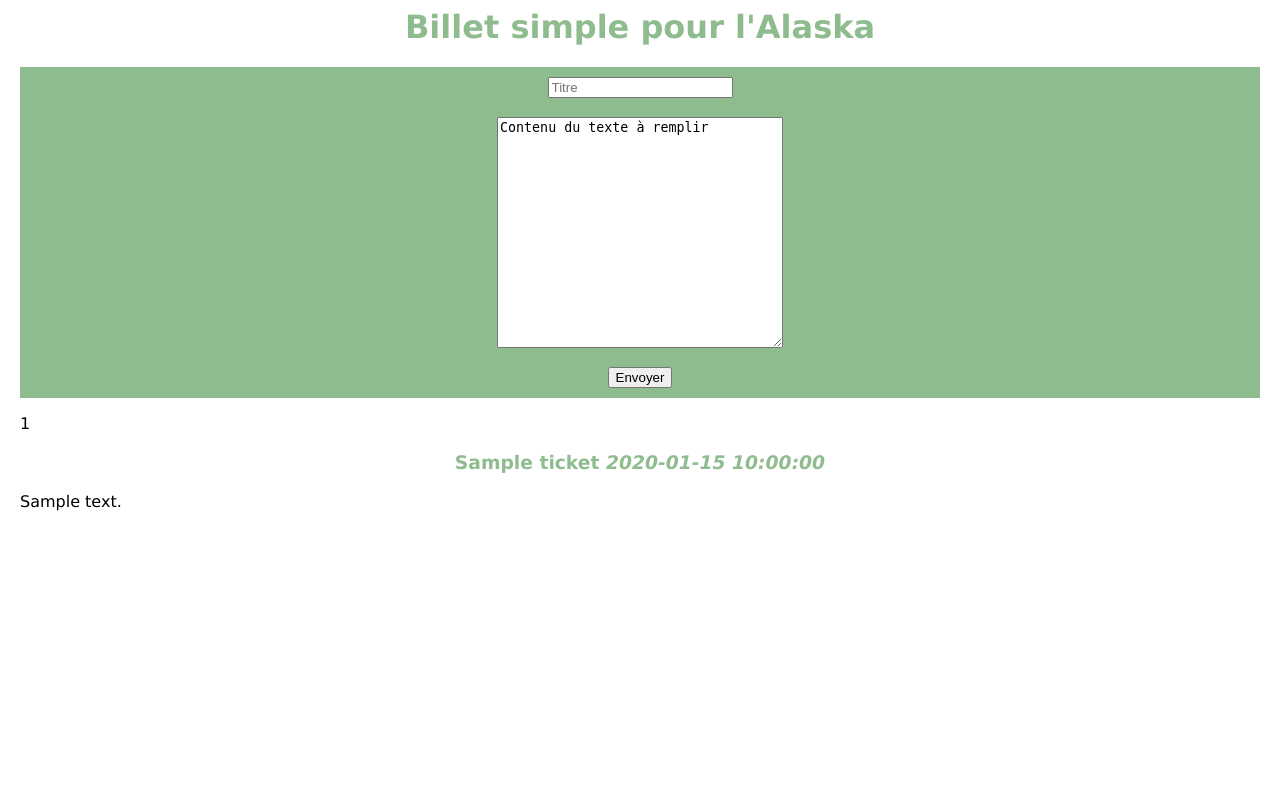
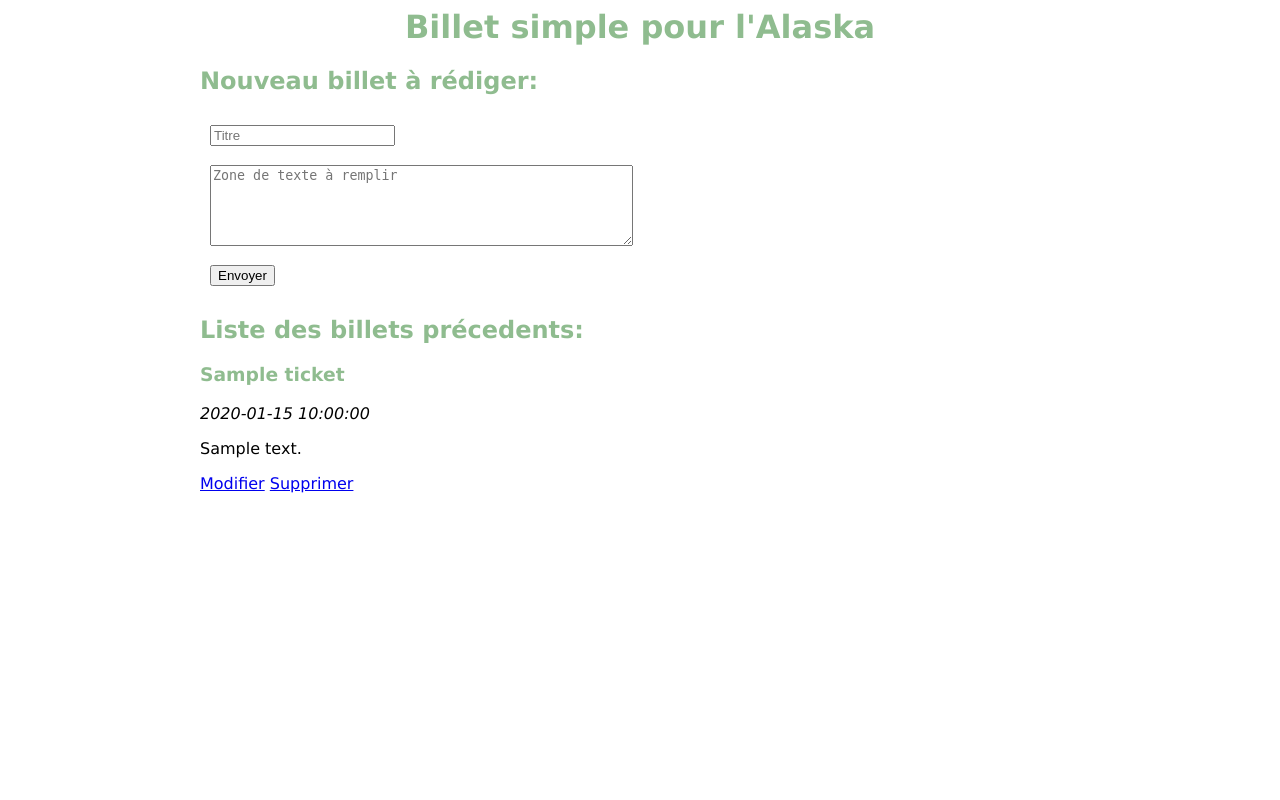
Before and after one commit to jyf-repo/blogForteroche, a PHP site: page /index.php in a window 1280 px wide. Run offline with PHP 8.4, Linux system fonts and the light colour scheme; tables that the repository leaves empty or names only in its code hold one stand-in row (values such as "Sample post").

Commit message:
fonction modifier posts et retouches de style

```diff
--- a/controller/backEnd.php
+++ b/controller/backEnd.php
@@ -16,3 +16,24 @@ function addNewPost($title, $content)
     $insertPost=$postManager->postInsert($title,$content);
     listPosts();
 }
+
+function deleteOldPost($postId)
+{
+    $postManager= new \jyfweb\blogForteroche\model\PostManager();
+    $deletePost=$postManager->postDelete($postId);
+    listPosts();
+}
+
+function showPostToModify($postId)
+{
+    $postManager= new \jyfweb\blogForteroche\model\PostManager();
+    $getPost=$postManager->postGet($postId);
+    listPosts();
+}
+
+function updateOldPost($postId,$title,$content)
+{
+    $postManager=new \jyfweb\blogForteroche\model\PostManager();
+    $modifyPost=$postManager->postModify($postId,$title,$content);
+    listPosts();
+}
--- a/index.php
+++ b/index.php
@@ -11,6 +11,19 @@ try
         {
             addNewPost($_POST['title'],$_POST['content']);
         }
+        if($_GET['action']=='delPost')
+        {
+            deleteOldPost($_GET['postId']);
+        }
+        if($_GET['action']=='correctionPost')
+        {
+            $correctionPost=$_GET['demande'];
+            showPostToModify($correctionPost);
+        }
+        if($_GET['action']=='updatePost')
+        {
+            updateOldPost($_GET['postId'],$_POST['title'], $_POST['content']);
+        }
     }
     else
     {
--- a/model/postManager.php
+++ b/model/postManager.php
@@ -7,11 +7,12 @@ require_once('dbConnect.php');
 class PostManager extends DbConnect
 {
     public function postsList()
-{
+    {
         $db=$this->connect();
         $list=$db->query('SELECT * FROM ticket');
         return $list;
-}
+    }
+
     public function postInsert($title, $content)
     {
         $db=$this->connect();
@@ -21,4 +22,35 @@ class PostManager extends DbConnect
             'content'=>$content
         ));
     }
+
+    public function postGet($postId)
+    {
+        $db=$this->connect();
+        $request=$db->prepare('SELECT title, content, date_creation FROM ticket WHERE id=?');
+        $request->execute(array(
+            $postId
+        ));
+        $post=$request->fetch();
+        return $post;
+    }
+
+    public function postDelete($postId)
+    {
+        $db=$this->connect();
+        $delete=$db->prepare('DELETE FROM ticket WHERE id=?');
+        $delete->execute(array(
+        $postId
+        ));
+    }
+
+    public function postModify($postId,$title,$content)
+    {
+        $db=$this->connect();
+        $modify=$db->prepare('UPDATE ticket SET title=:title, content=:content, date_creation= NOW() WHERE id=:id');
+        $modify->execute(array(
+            'id'=>$postId,
+            'title'=>$title,
+            'content'=>$content
+        ));
+    }
 }
--- a/public/style.css
+++ b/public/style.css
@@ -1,17 +1,20 @@
 body
 {
     font-family: Verdana;
-    margin-right: 20px;
-    margin-left: 20px;
+    margin-right: 200px;
+    margin-left: 200px;
 }
-h1, h3
+h1
 {
     text-align: center;
+}
+
+h1, h2, h3
+{
     color: darkseagreen;
 }
+
 form
 {
     padding: 10px;
-    text-align: center;
-    background-color: darkseagreen;
 }
--- a/view/backEnd/indexView.php
+++ b/view/backEnd/indexView.php
@@ -1,21 +1,42 @@
 <?php $title='Billet simple pour l\'Alaska - Jean Forteroche' ?>
 <?php ob_start(); ?>
-
+<h2>Nouveau billet à rédiger:</h2>
 <div id="formulaire">
     <form action="index.php?action=newPost" method="post">
         <input type="hidden" name="id">
         <input type="text" placeholder="Titre" name="title"><br/><br/>
-        <textarea rows="15" cols="33" name="content">Contenu du texte à remplir</textarea><br/><br/>
+        <textarea rows="5" cols="50" name="content"placeholder="Zone de texte à remplir"></textarea><br/><br/>
         <input type="submit" value="Envoyer"><br/>
     </form>
 </div>
+
 <div id="Billets">
-
+<h2>Liste des billets précedents:</h2>
 <?php
 
 while ($dataPosts=$listPosts->fetch())
 {
-    echo htmlspecialchars($dataPosts['id'])."<h3> ".htmlspecialchars($dataPosts['title'])."<em> ".htmlspecialchars($dataPosts['date_creation'])."</em></h3><p>".htmlspecialchars($dataPosts['content'])."</p>";
+    ?>
+
+    <h3><?=htmlspecialchars($dataPosts['title'])?></h3><em><?=htmlspecialchars($dataPosts['date_creation'])?></em><p><?=htmlspecialchars($dataPosts['content'])?></p>
+    <a href="index.php?action=correctionPost&amp;demande=<?=$dataPosts['id']?>">Modifier</a>
+    <a href="index.php?action=delPost&amp;postId=<?=$dataPosts['id']?>">Supprimer</a>
+
+    <?php
+
+        if(isset($_GET['demande']))
+        {
+            if($_GET['demande']==$dataPosts['id'])
+                {
+           ?>
+    <form method="post" action="index.php?action=updatePost&amp;postId=<?=$dataPosts['id']?>">
+        <input type="text" name="title" value="<?=$dataPosts['title']?>"><br/><br/>
+        <textarea rows="5" cols="50" name="content"><?=$dataPosts['content']?></textarea><br/><br/>
+        <input type="submit" value="Valider les modifications">
+    </form>
+                <?php
+                }
+        }
 }
 
 ?>
```
